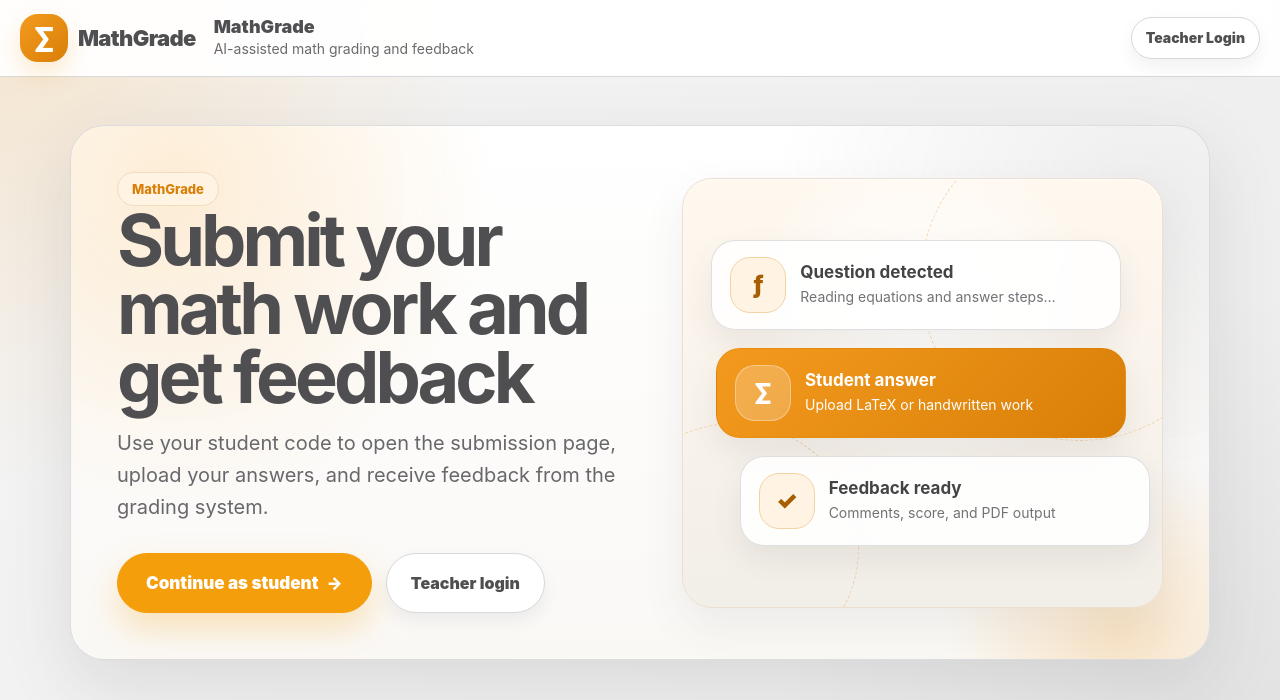
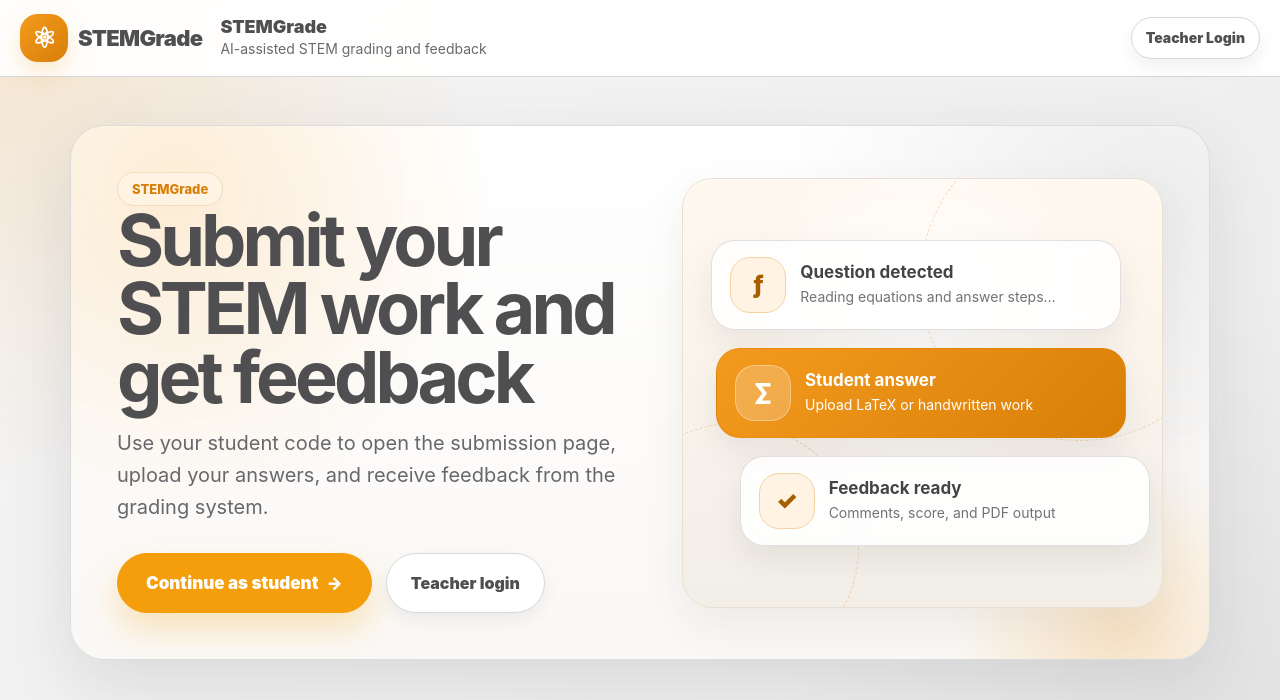
Before and after one commit to BGUTeachingCenter/STEMGrade, a FastAPI app: page / in a window 1280 px wide. Shown: the top 700 px of the page. Run offline with FastAPI, Linux system fonts and the light colour scheme; some libraries are stand-ins or nearby versions.

Commit message:
Rebrand to stem phase 1

```diff
--- a/app.py
+++ b/app.py
@@ -15,12 +15,12 @@ from routes.solution_bank_routes import router as bank_router
 from routes.progress import router as progress_router
 from routes.stats import router as stats_router
 from routes.ocr_routes import router as ocr_router
-from core.config import ALLOWED_ORIGINS, PRODUCTION, PROJECT_ROOT
+from core.config import ALLOWED_ORIGINS, PRODUCTION, PROJECT_ROOT, APP_NAME
 from core.security import SESSION_SECRET_CONFIGURED
 
 logger = logging.getLogger("mathgrade")
 
-app = FastAPI(title="MathGrade Bundle Generator", version="1.0")
+app = FastAPI(title=f"{APP_NAME} Bundle Generator", version="1.0")
 register_error_handlers(app)
 
 app.mount("/static", StaticFiles(directory=str(PROJECT_ROOT / "static")), name="static")
--- a/templates/base.html
+++ b/templates/base.html
@@ -3,7 +3,7 @@
 <head>
   <meta charset="utf-8" />
   <meta name="viewport" content="width=device-width,initial-scale=1" />
-  <title>{% block title %}MathGrade{% endblock %}</title>
+  <title>{% block title %}{{ app_name }}{% endblock %}</title>
   <link rel="stylesheet" href="/static/styles.css" />
   {% block extra_head %}{% endblock %}
 </head>
@@ -11,14 +11,14 @@
   {% block shell %}
   <header class="brandbar">
     <div class="brandbar-inner mathgrade-brandbar-inner">
-      <a href="/" class="app-logo-link mathgrade-logo-link" aria-label="MathGrade home">
-        <span class="mathgrade-logo-mark">∑</span>
-        <span class="mathgrade-logo-text">MathGrade</span>
+      <a href="/" class="app-logo-link mathgrade-logo-link" aria-label="{{ app_name }} home">
+        <span class="mathgrade-logo-mark">{{ app_logo_mark }}</span>
+        <span class="mathgrade-logo-text">{{ app_name }}</span>
       </a>
 
       <div class="portal-header-copy">
-        <div class="portal-header-title">{% block header_title %}MathGrade{% endblock %}</div>
-        <div class="portal-header-subtitle">{% block header_subtitle %}AI-assisted math grading and solution-bank management{% endblock %}</div>
+        <div class="portal-header-title">{% block header_title %}{{ app_name }}{% endblock %}</div>
+        <div class="portal-header-subtitle">{% block header_subtitle %}{{ app_subtitle }}{% endblock %}</div>
       </div>
 
       <div class="portal-header-actions">
--- a/templates/index.html
+++ b/templates/index.html
@@ -1,8 +1,8 @@
 {% extends "base.html" %}
 
-{% block title %}MathGrade{% endblock %}
-{% block header_title %}MathGrade{% endblock %}
-{% block header_subtitle %}AI-assisted math grading and feedback{% endblock %}
+{% block title %}{{ app_name }}{% endblock %}
+{% block header_title %}{{ app_name }}{% endblock %}
+{% block header_subtitle %}{{ app_home_subtitle }}{% endblock %}
 {% block header_actions %}
   <a class="secondary-btn small" href="/teacher-login">Teacher Login</a>
 {% endblock %}
@@ -11,8 +11,8 @@
   <main class="mg-public-shell">
     <section class="mg-public-hero-card">
       <div class="mg-public-copy">
-        <div class="badge">MathGrade</div>
-        <h1>Submit your math work and get feedback</h1>
+        <div class="badge">{{ app_name }}</div>
+        <h1>Submit your {{ app_domain_label }} work and get feedback</h1>
         <p class="lead">
           Use your student code to open the submission page, upload your answers,
           and receive feedback from the grading system.
```
Also changed, not shown: core/config.py (+17 -0 lines), routes/template_pages.py (+25 -2 lines).
